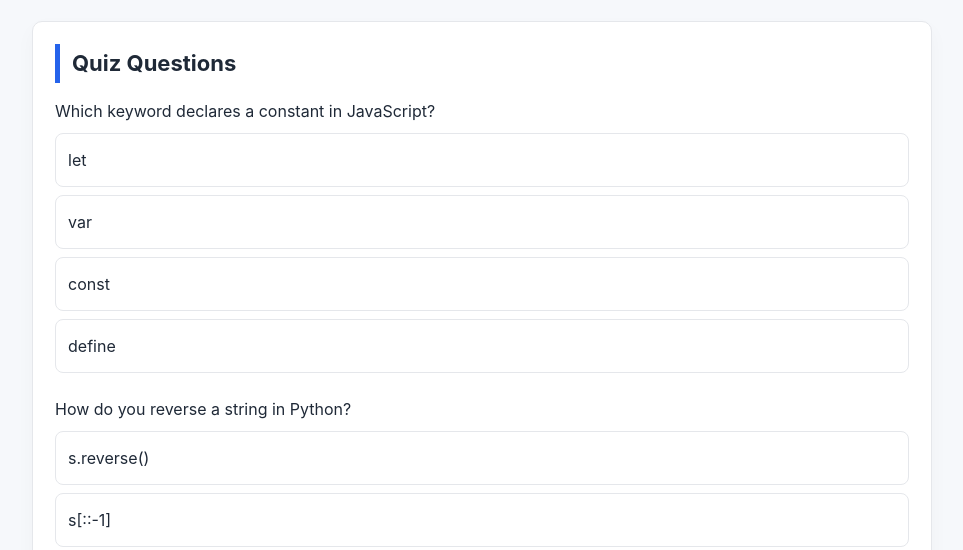
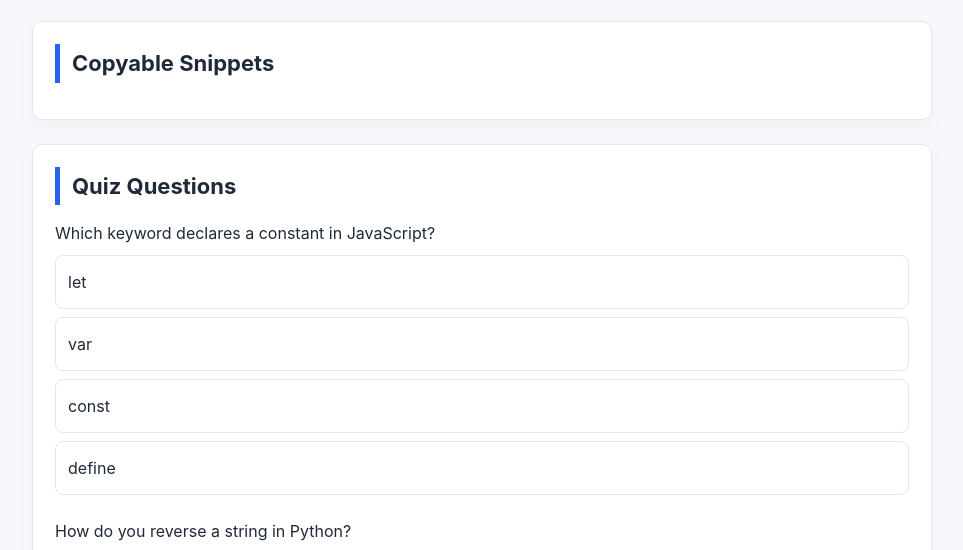
Before and after one commit to Shashwat1319/micro-coding-tools, a plain HTML site: page mini-quiz.html in a window 1280 px wide. Shown: the part 207-757 px from the top of the page, without its empty margins (158-1121 px from the left). Drawn offline with Linux system fonts and the light colour scheme; no server answers.

Commit message:
Fix miniquiz

```diff
--- a/mini-quiz.html
+++ b/mini-quiz.html
@@ -28,7 +28,10 @@
     <!-- Dark Mode Toggle -->
     <button id="themeToggle" aria-label="Toggle dark mode">🌙</button>
   </header>
-
+ <section id="snippets-section">
+    <h2>Copyable Snippets</h2>
+    <ul id="snippets-list"></ul>
+  </section>
   <section id="quiz-section">
     <h2>Quiz Questions</h2>
     <div id="quiz-container"></div>
```
